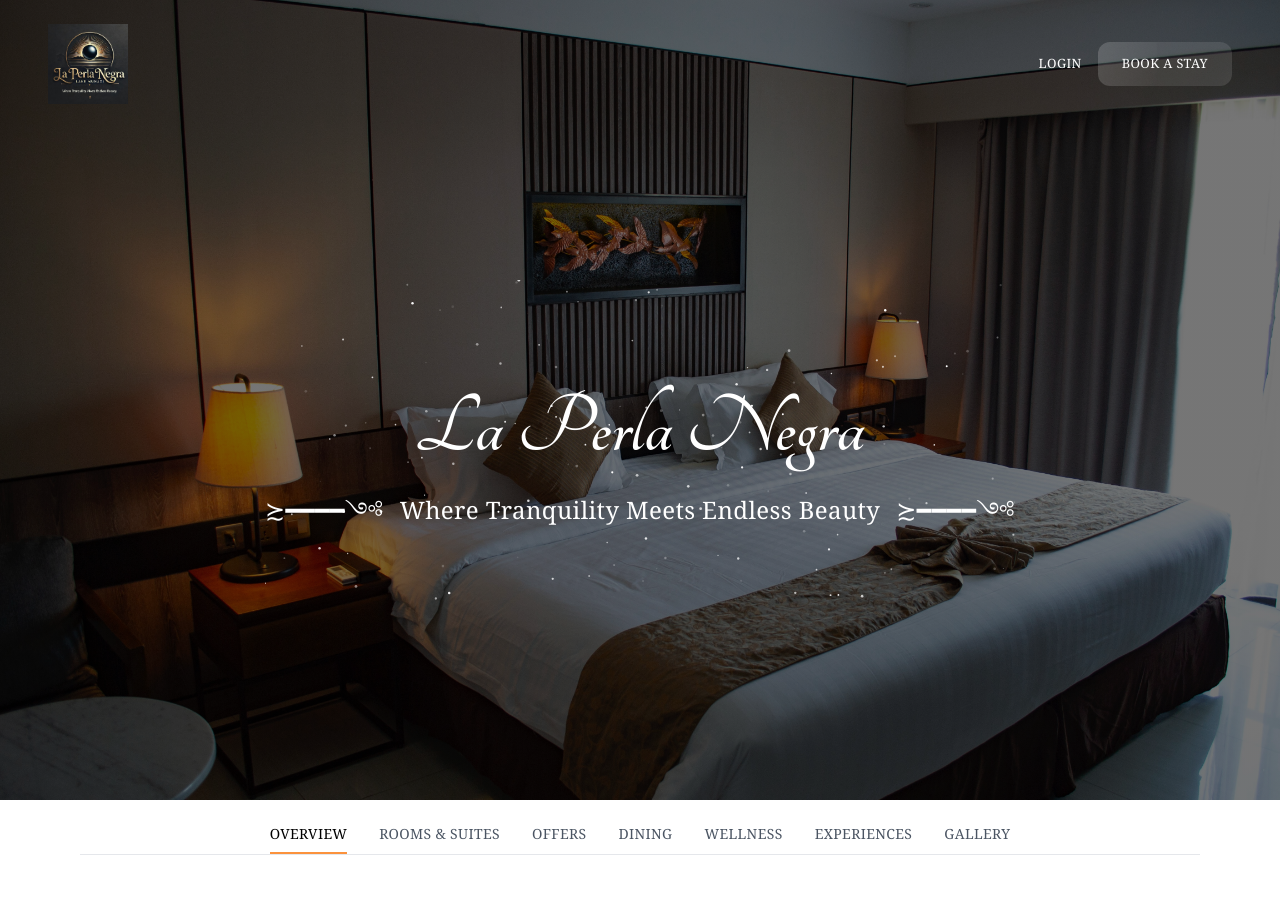
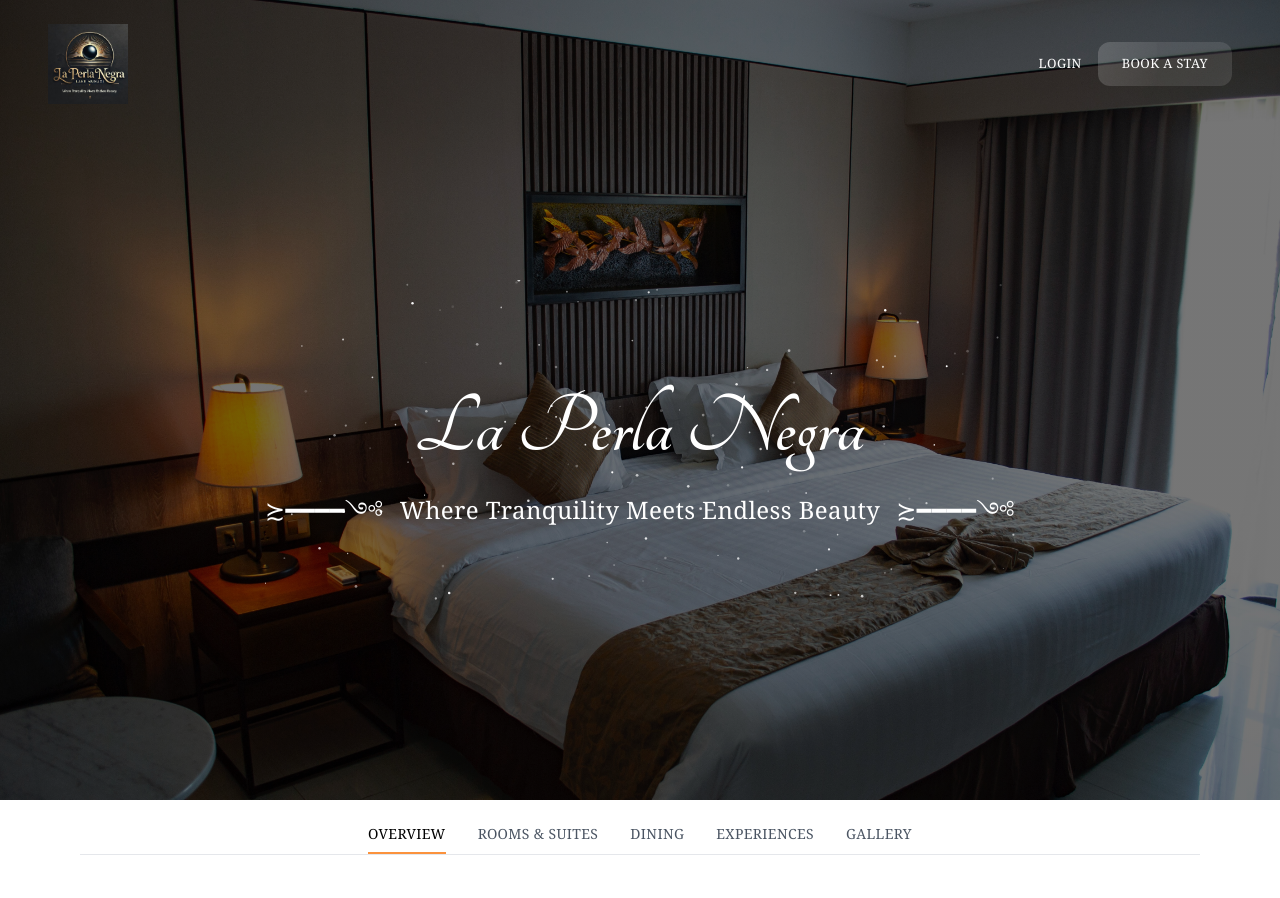
Before and after one commit to frankflej/lacasapreciosa, a Next.js app: page / in a window 1280 px wide. Shown: the top 898 px of the page. Built offline with nearby package versions, Linux system fonts and the light colour scheme.

Commit message:
edited navbar

```diff
--- a/src/components/homePage/overview.tsx
+++ b/src/components/homePage/overview.tsx
@@ -12,7 +12,7 @@
     <div className='px-20 py-6 font-serif text-black'>
       {/* Navigation */}
       <nav className='hidden md:flex items-center justify-center border-b  gap-8 text-gray-600 text-sm uppercase tracking-wide'>
-        {['OVERVIEW', 'ROOMS & SUITES', 'OFFERS', 'DINING', 'WELLNESS', 'EXPERIENCES', 'GALLERY'].map((tab) => (
+        {['OVERVIEW', 'ROOMS & SUITES', 'DINING', 'EXPERIENCES', 'GALLERY'].map((tab) => (
           <button
             key={tab}
             className={`pb-2 border-b-2 transition-all duration-200 ${activeTab === tab ? 'border-orange-400 text-black' : 'border-transparent'}`}
```
